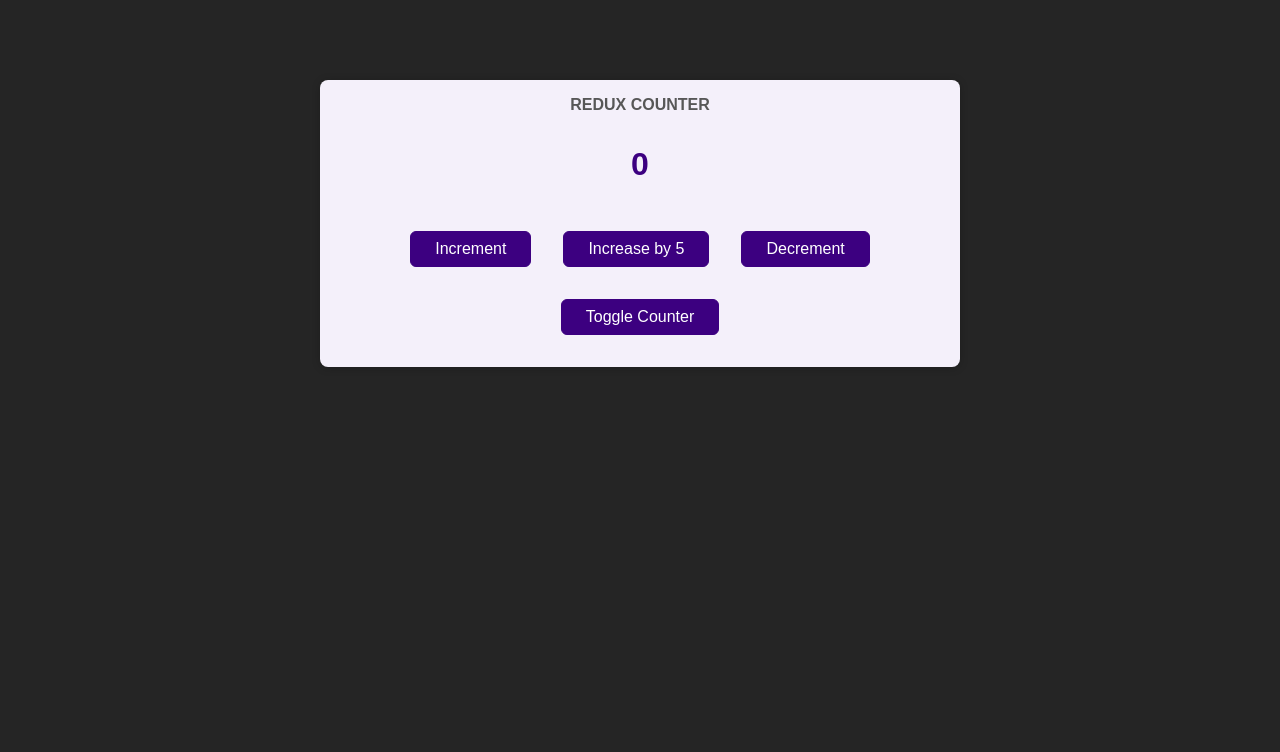
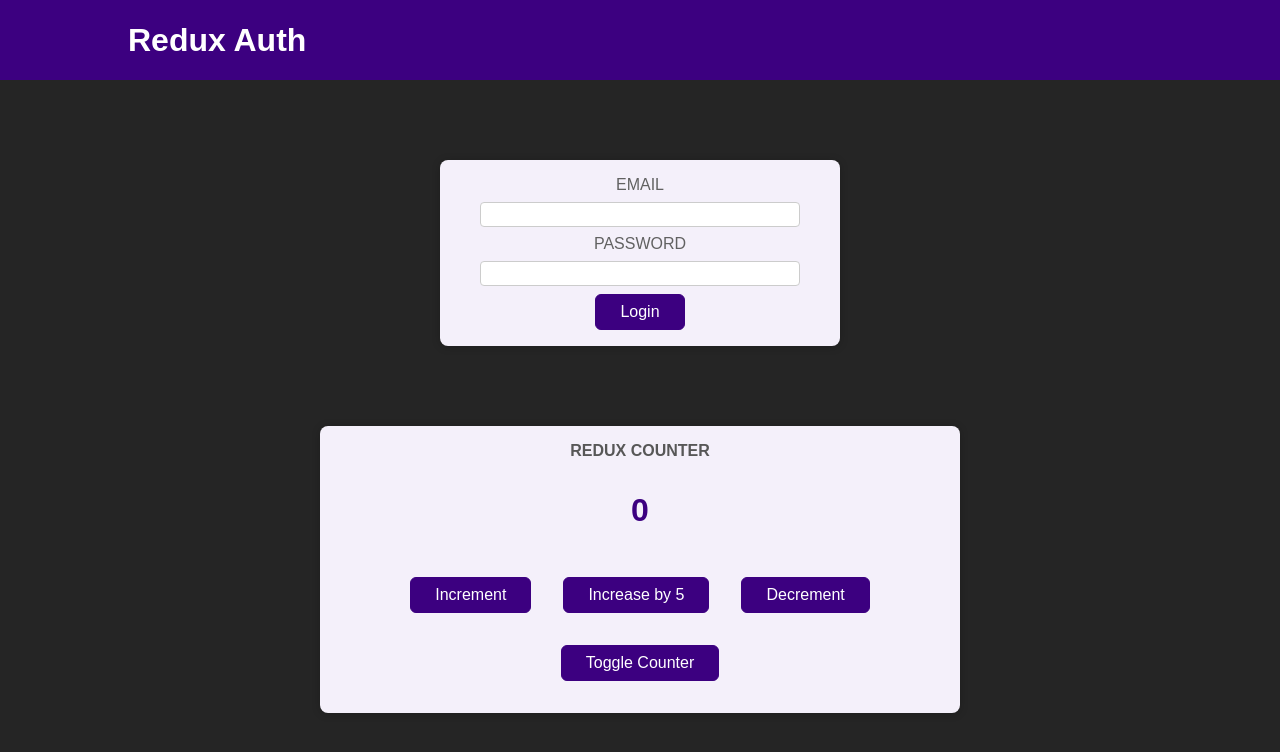
Before and after one commit to hamzaig/react-Redux, a React (Create React App) app: page / in a window 1280 px wide. Shown: the top 752 px of the page. Built offline with nearby package versions, Linux system fonts and the light colour scheme.

Commit message:
Reading & Dispatching From A New Slice

```diff
--- a/src/App.js
+++ b/src/App.js
@@ -1,9 +1,18 @@
 import Counter from './components/Counter';
-
+import Header from "./components/Header";
+import Auth from "./components/Auth";
+import UserProfile from "./components/UserProfile";
+import { useSelector } from 'react-redux';
 
 function App() {
+  const isAuth = useSelector(state => state.auth.isAuthenticated);
   return (
-    <Counter />
+    <>
+      <Header />
+      {!isAuth && <Auth />}
+      {isAuth && <UserProfile />}
+      <Counter />
+    </>
   );
 }
 
--- a/src/components/Auth.js
+++ b/src/components/Auth.js
@@ -1,10 +1,17 @@
+import { useDispatch } from 'react-redux';
+import { authActions } from '../store';
 import classes from './Auth.module.css';
 
 const Auth = () => {
+  const dispatch = useDispatch();
+  const loginHandler = (e) => {
+    e.preventDefault();
+    dispatch(authActions.login());
+  }
   return (
     <main className={classes.auth}>
       <section>
-        <form>
+        <form onSubmit={loginHandler}>
           <div className={classes.control}>
             <label htmlFor='email'>Email</label>
             <input type='email' id='email' />
--- a/src/components/Header.js
+++ b/src/components/Header.js
@@ -1,10 +1,18 @@
+import { useDispatch, useSelector } from 'react-redux';
+import { authActions } from '../store';
 import classes from './Header.module.css';
 
 const Header = () => {
+  const isAuth = useSelector(state => state.auth.isAuthenticated);
+  const dispatch = useDispatch();
+
+  const logoutHandler = () => {
+    dispatch(authActions.logout());
+  }
   return (
     <header className={classes.header}>
       <h1>Redux Auth</h1>
-      <nav>
+      {isAuth && <nav>
         <ul>
           <li>
             <a href='/'>My Products</a>
@@ -13,10 +21,10 @@ const Header = () => {
             <a href='/'>My Sales</a>
           </li>
           <li>
-            <button>Logout</button>
+            <button onClick={logoutHandler}>Logout</button>
           </li>
         </ul>
-      </nav>
+      </nav>}
     </header>
   );
 };
```
